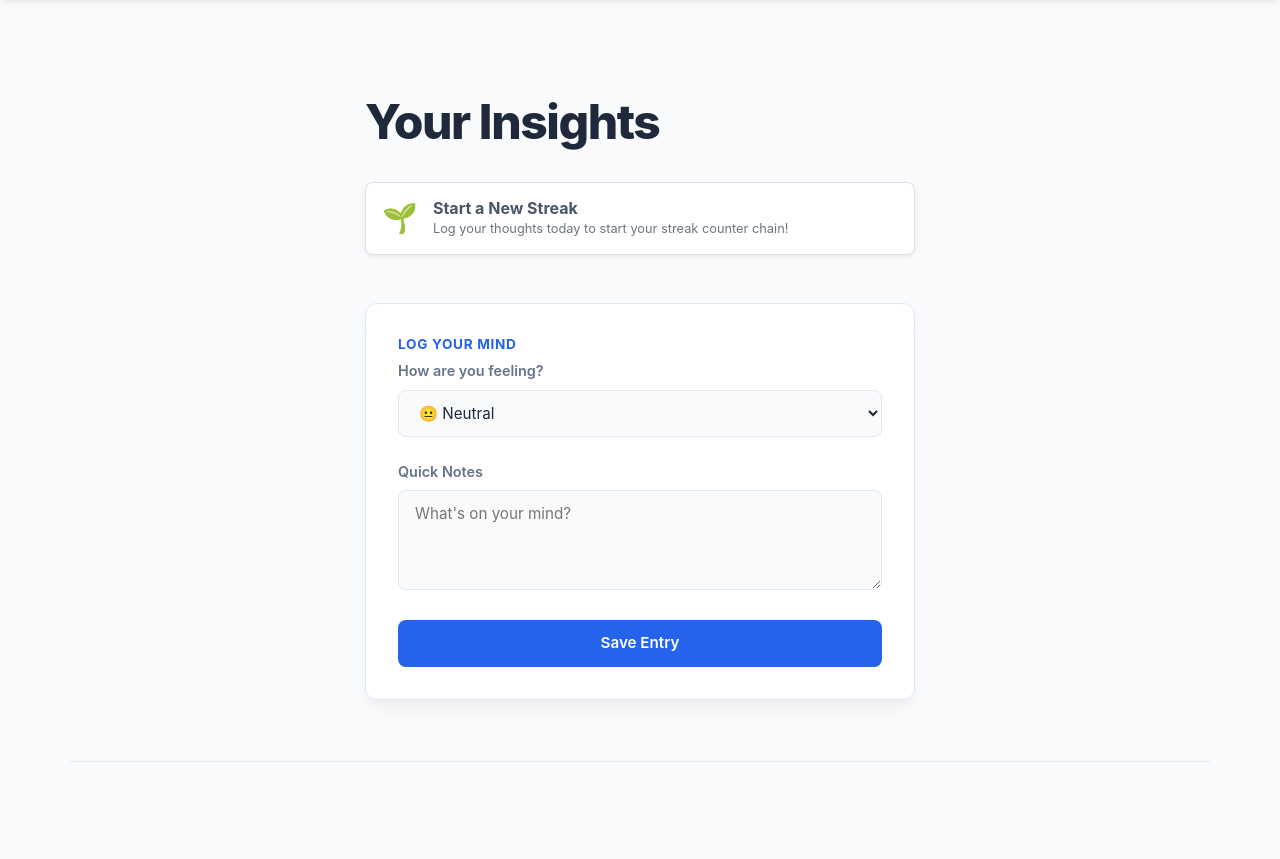
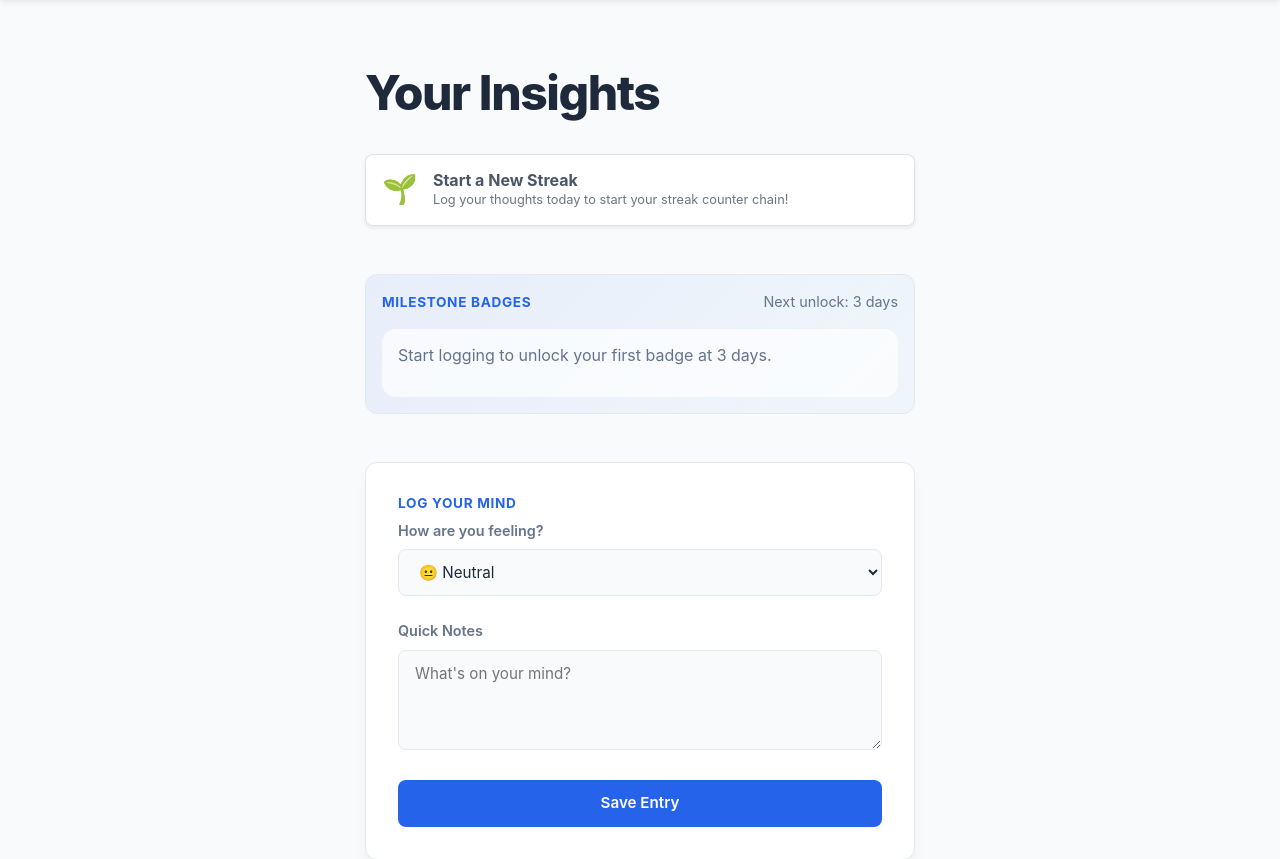
Before and after one commit to Je4emiah/2610-CSP1123-G18, a Flask app: page /dashboard in a window 1280 px wide. Shown: the part 71-930 px from the top of the page. Run offline with Flask 3, Linux system fonts and the light colour scheme; a user stored in the database is signed in; data that the repository does not hold is empty.

Commit message:
FEAT Milestone Badges

```diff
--- a/app.py
+++ b/app.py
@@ -82,6 +82,26 @@
         ORDER BY timestamp ASC
     """
     return db.execute(query, (username, f"{year}-{month}")).fetchall()
+
+MILESTONE_BADGES = [
+    {"days": 3, "label": "First Spark", "emoji": "🌱", "description": "You have started building the habit."},
+    {"days": 7, "label": "One Week", "emoji": "⚡", "description": "A full week of consistency."},
+    {"days": 14, "label": "Two Weeks", "emoji": "🔥", "description": "Your streak is gaining momentum."},
+    {"days": 30, "label": "One Month", "emoji": "🏆", "description": "A major milestone worth celebrating."},
+]
+
+
+def build_milestone_badges(streak):
+    earned_badges = [
+        {
+            **badge,
+            "unlocked": True,
+        }
+        for badge in MILESTONE_BADGES
+        if streak >= badge["days"]
+    ]
+    next_badge = next((badge for badge in MILESTONE_BADGES if streak < badge["days"]), None)
+    return earned_badges, next_badge
 
 # --- CONTEXT PROCESSOR ---
 @app.context_processor
@@ -342,6 +362,8 @@
             streak += 1
             current_date -= datetime.timedelta(days=1)
 
+    milestone_badges, next_milestone = build_milestone_badges(streak)
+
     # Calculate metrics over a sliding 7-day window
     row = db.execute('''
         SELECT COUNT(*) as entry_count, AVG(mood_score) as avg_score
@@ -417,7 +439,9 @@
                            insight=weekly_insight,
                            entry_count=entry_count,
                            avg_score=avg_score,
-                           streak=streak)
+                           streak=streak,
+                           milestone_badges=milestone_badges,
+                           next_milestone=next_milestone)
 
 @app.route('/history')
 def history():
--- a/static/css/style.css
+++ b/static/css/style.css
@@ -11,6 +11,8 @@
     color: #ffffff;
     padding: 80px 20px;
     text-align: center;
+    margin-bottom: 2rem;
+
 }
 
 .hero-container {
@@ -371,7 +373,7 @@
 }
 
 /* ==========================================================================
-   6. STREAK BANNER COMPONENT
+   6A. STREAK BANNER COMPONENT
    ========================================================================== */
 .streak-banner {
     display: flex;
@@ -440,6 +442,92 @@
 
 .streak-inactive .streak-title {
     color: #4a5568;
+}
+
+/* ==========================================================================
+   6B. MILESTONE BADGES
+   ========================================================================== */
+.milestone-panel {
+    margin-bottom: 1.5rem;
+    padding: 1rem;
+    border: 1px solid var(--border);
+    border-radius: var(--radius-standard);
+    background: linear-gradient(135deg, rgba(37, 99, 235, 0.08), rgba(14, 165, 233, 0.04));
+}
+
+.milestone-header {
+    display: flex;
+    align-items: baseline;
+    justify-content: space-between;
+    gap: 1rem;
+    margin-bottom: 1rem;
+}
+
+.milestone-header .section-label {
+    margin-bottom: 0;
+}
+
+.milestone-target {
+    margin: 0;
+    color: var(--text-muted);
+    font-size: 0.9rem;
+}
+
+.milestone-badge-grid {
+    display: grid;
+    grid-template-columns: repeat(auto-fit, minmax(170px, 1fr));
+    gap: 0.75rem;
+}
+
+.milestone-badge-card {
+    display: flex;
+    align-items: center;
+    gap: 0.85rem;
+    padding: 0.9rem 1rem;
+    border-radius: 14px;
+    border: 1px solid rgba(37, 99, 235, 0.18);
+    background: rgba(255, 255, 255, 0.78);
+    box-shadow: var(--shadow-soft);
+}
+
+[data-bs-theme="dark"] .milestone-badge-card {
+    background: rgba(15, 23, 42, 0.7);
+}
+
+.milestone-badge-emoji {
+    width: 2.5rem;
+    height: 2.5rem;
+    display: grid;
+    place-items: center;
+    border-radius: 999px;
+    background: rgba(37, 99, 235, 0.12);
+    font-size: 1.2rem;
+    flex: 0 0 auto;
+}
+
+.milestone-badge-copy h3 {
+    margin: 0;
+    font-size: 0.98rem;
+    font-weight: 700;
+    color: var(--text-main);
+}
+
+.milestone-badge-copy span {
+    display: block;
+    margin-top: 0.15rem;
+    color: var(--text-muted);
+    font-size: 0.82rem;
+}
+
+.milestone-empty-state {
+    padding: 0.9rem 1rem;
+    border-radius: 14px;
+    background: rgba(255, 255, 255, 0.7);
+    color: var(--text-muted);
+}
+
+[data-bs-theme="dark"] .milestone-empty-state {
+    background: rgba(15, 23, 42, 0.7);
 }
 
 /* ==========================================================================
--- a/templates/dashboard.html
+++ b/templates/dashboard.html
@@ -35,6 +35,35 @@
           </div>
         </div>
       {% endif %}
+
+      <section class="milestone-panel">
+        <div class="milestone-header">
+          <h2 class="section-label">Milestone Badges</h2>
+          {% if next_milestone %}
+            <p class="milestone-target">Next unlock: {{ next_milestone.days }} days</p>
+          {% else %}
+            <p class="milestone-target">All milestone badges unlocked</p>
+          {% endif %}
+        </div>
+
+        {% if milestone_badges %}
+          <div class="milestone-badge-grid">
+            {% for badge in milestone_badges %}
+              <article class="milestone-badge-card is-unlocked" title="{{ badge.description }}">
+                <div class="milestone-badge-emoji">{{ badge.emoji }}</div>
+                <div class="milestone-badge-copy">
+                  <h3>{{ badge.label }}</h3>
+                  <span>{{ badge.days }} days</span>
+                </div>
+              </article>
+            {% endfor %}
+          </div>
+        {% else %}
+          <div class="milestone-empty-state">
+            <p>Start logging to unlock your first badge at 3 days.</p>
+          </div>
+        {% endif %}
+      </section>
 
       <div class="content-panel">
         <h2 class="section-label">Log Your Mind</h2>
```
Also changed, not shown: mindmetric.db (deleted), 1 other file.
